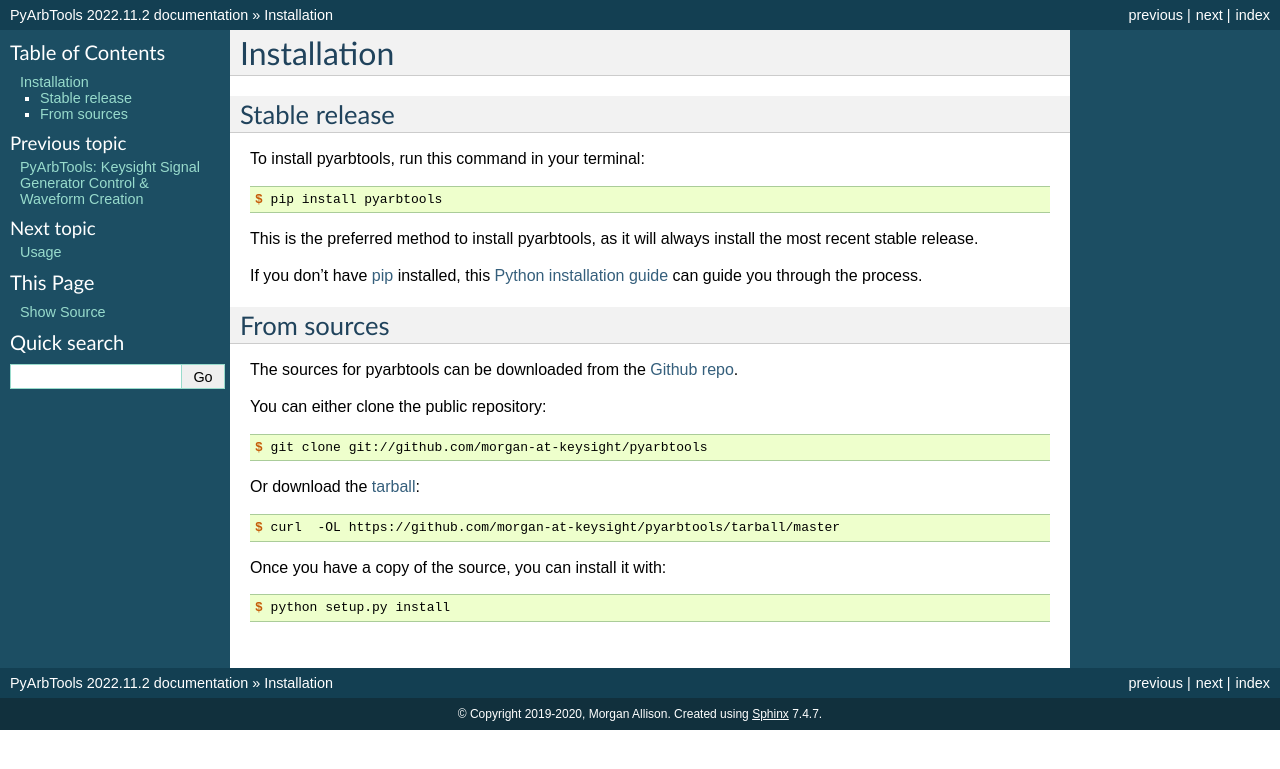
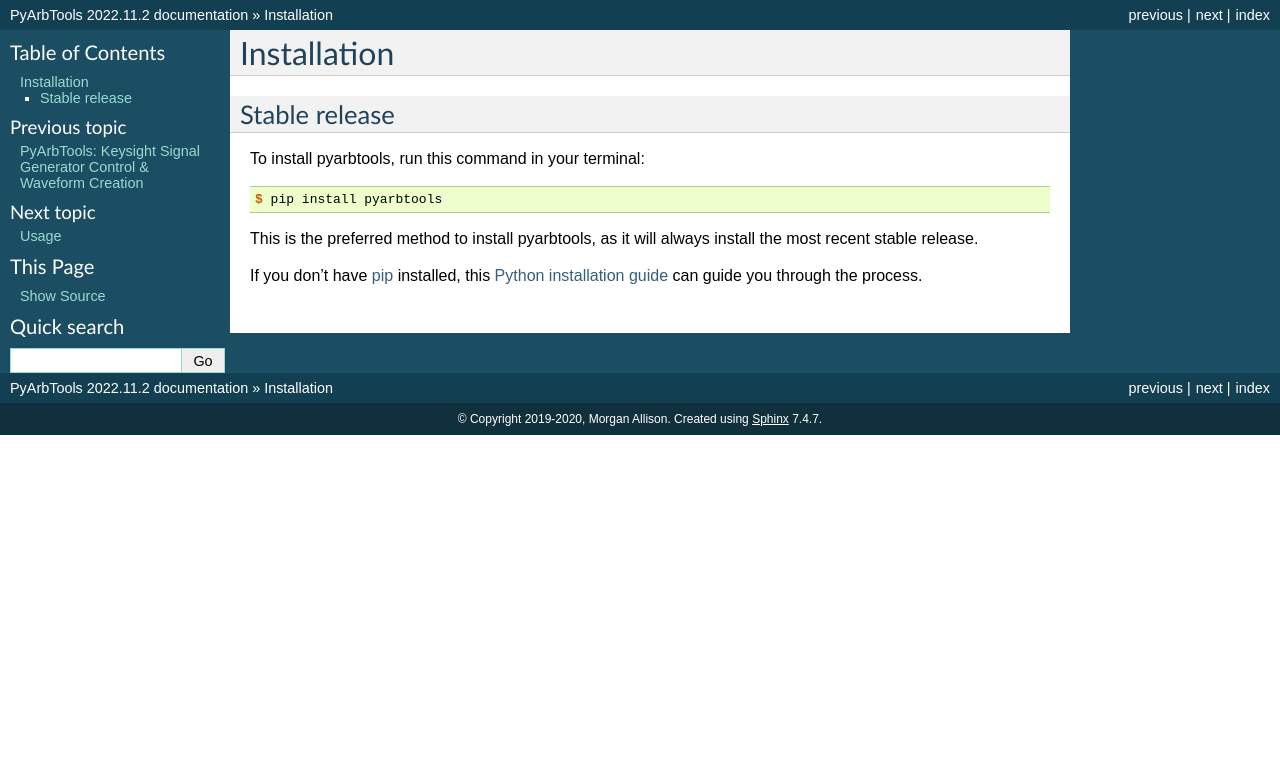
Before and after one commit to morgan-at-keysight/pyarbtools, a Sphinx documentation site: the page built from docs/installation.rst, in a window 1280 px wide. Shown: the top 769 px of the page. Built offline with Sphinx 7.4.7, drawn with Linux system fonts in a browser that asks for light colours.

Commit message:
Removed from source installation instructions.

```diff
--- a/docs/installation.rst
+++ b/docs/installation.rst
@@ -21,31 +21,3 @@
 
 .. _pip: https://pip.pypa.io
 .. _Python installation guide: http://docs.python-guide.org/en/latest/starting/installation/
-
-
-From sources
-------------
-
-The sources for pyarbtools can be downloaded from the `Github repo`_.
-
-You can either clone the public repository:
-
-.. code-block:: console
-
-    $ git clone git://github.com/morgan-at-keysight/pyarbtools
-
-Or download the `tarball`_:
-
-.. code-block:: console
-
-    $ curl  -OL https://github.com/morgan-at-keysight/pyarbtools/tarball/master
-
-Once you have a copy of the source, you can install it with:
-
-.. code-block:: console
-
-    $ python setup.py install
-
-
-.. _Github repo: https://github.com/morgan-at-keysight/pyarbtools
-.. _tarball: https://github.com/morgan-at-keysight/pyarbtools/tarball/master
```
